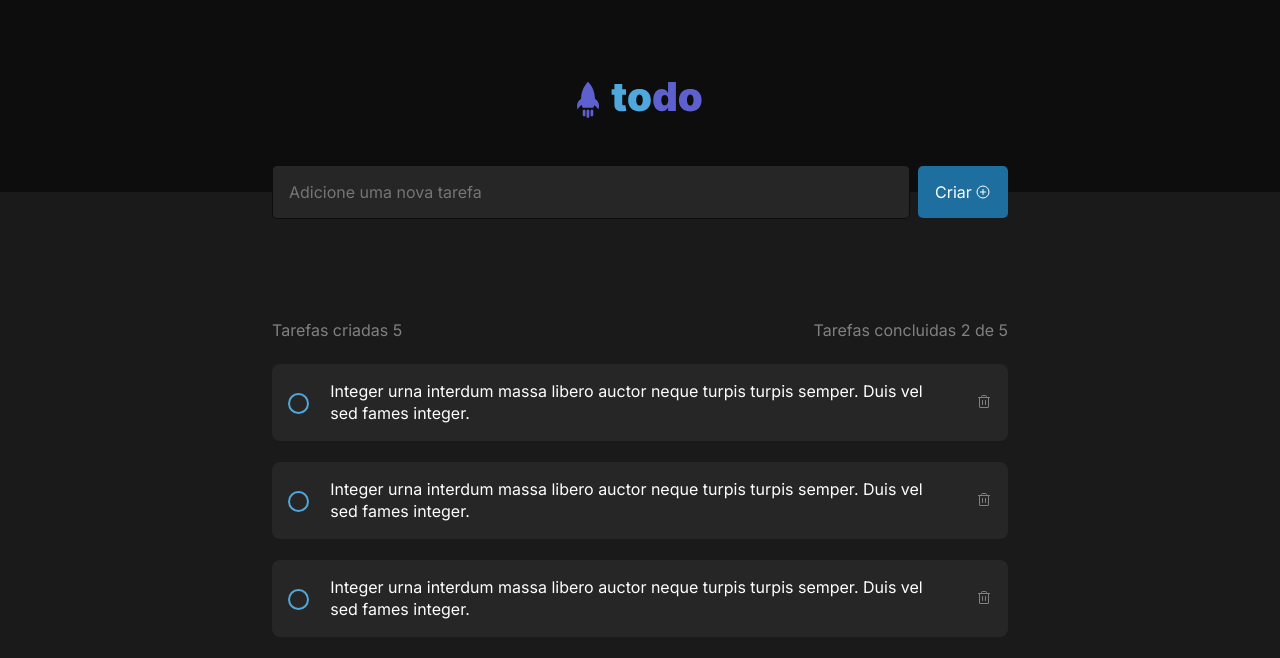
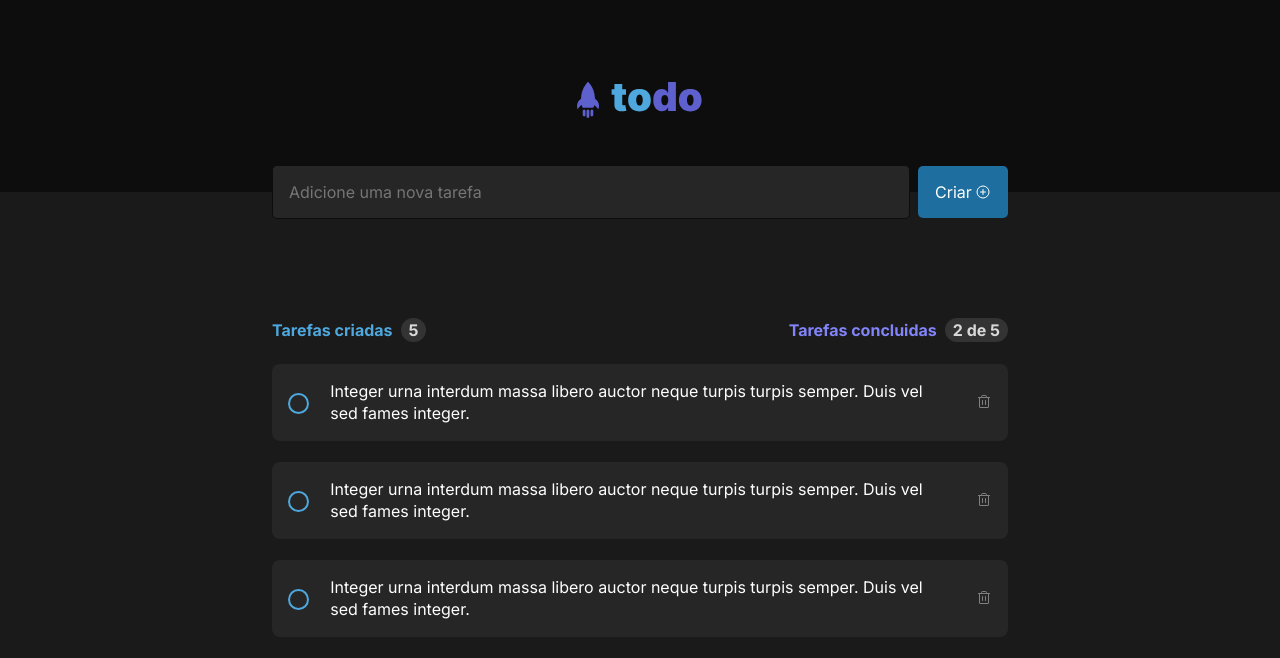
Before and after one commit to Lucas4994/Ignite-Desafio-01, a React (Vite) app in the folder Todo-List/: page / in a window 1280 px wide. Shown: the top 658 px of the page. Built offline with nearby package versions, Linux system fonts and the light colour scheme.

Commit message:
finishing the default styling

```diff
--- a/Todo-List/src/components/TaskList.module.css
+++ b/Todo-List/src/components/TaskList.module.css
@@ -57,6 +57,43 @@
 
 }
 
+.taskListHeader span {
+    color: var(--gray-200);
+    font-weight: 700;
+    padding: 2px, 8px, 2px, 8px;
+}
+
+.createdTasksInfo {
+    display: flex;
+    align-items: center;
+    justify-content: center;
+    color: var(--blue);
+    font-weight: 700;
+    gap: 0.5rem;
+}
+
+.createdTasksInfo span {
+    background: var(--gray-400);
+    border-radius: 1rem;
+    padding: 0.125rem 0.5rem;
+}
+
+.completedTasksInfo {
+    display: flex;
+    align-items: center;
+    justify-content: center;
+    color: var(--purple);
+    font-weight: 700;
+    gap: 0.5rem;
+
+}
+
+.completedTasksInfo span {
+    background: var(--gray-400);
+    border-radius: 1rem;
+    padding: 0.125rem 0.5rem;
+}
+
 .taskList {
     box-sizing: border-box;
     display: flex;
--- a/Todo-List/src/components/TaskList.tsx
+++ b/Todo-List/src/components/TaskList.tsx
@@ -18,8 +18,18 @@ export function TaskList() {
             </header>
             <article className={styles.taskList}>
                 <div className={styles.taskListHeader}>
-                    <p>Tarefas criadas <span>5</span></p>
-                    <p>Tarefas concluidas <span>2 de 5</span></p>
+                    <div className={styles.createdTasksInfo}>
+                        <p>Tarefas criadas</p>
+                        <div>
+                            <span>5</span>
+                        </div>
+                    </div>
+                    <div className={styles.completedTasksInfo}>
+                        <p>Tarefas concluidas</p>
+                        <div>
+                            <span>2 de 5</span>
+                        </div>
+                    </div>
                 </div>
                 <div className={styles.taskListContent}>
                     <Task />
```
